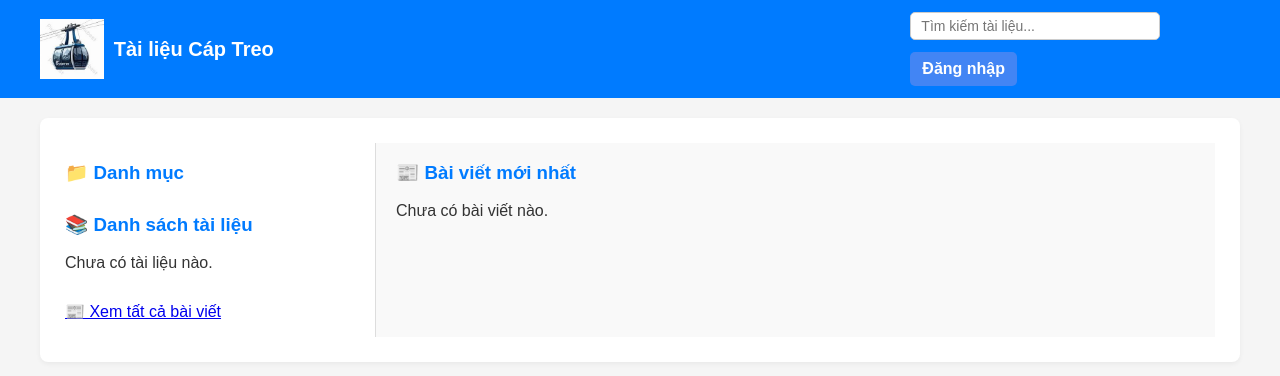
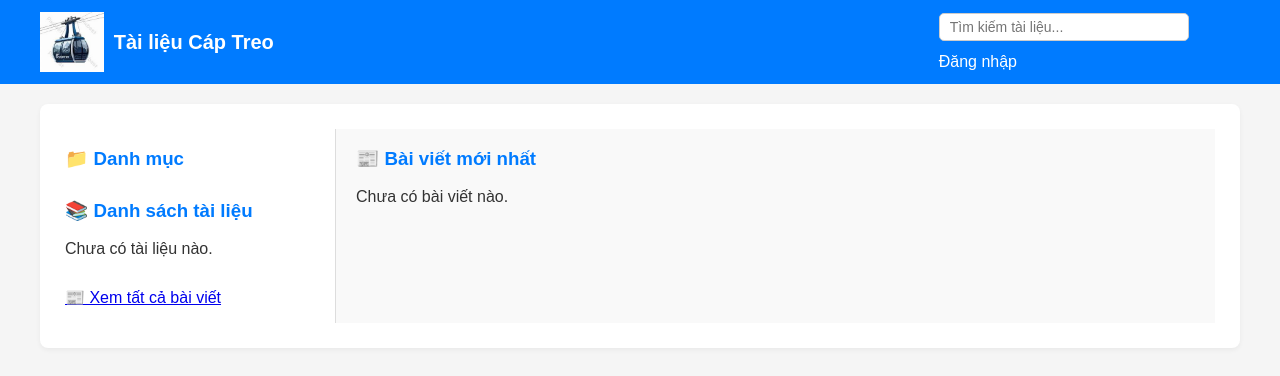
Before and after one commit to tailieucaptreo/captreobnc, a Django app: page / in a window 1280 px wide. Shown: the top 376 px of the page. Run offline with Django 5.2, Linux system fonts and the light colour scheme; data that the repository does not hold is empty; some libraries are stand-ins or nearby versions.

Commit message:
cap nhat lai style.css

```diff
--- a/static/css/style.css
+++ b/static/css/style.css
@@ -67,7 +67,7 @@ body {
 /* ✅ Cột trái nhỏ hơn */
 .left-panel {
   flex: 1;
-  max-width: 280px;        /* ⬅️ Giới hạn chiều rộng */
+  max-width: 240px;        /* ⬅️ Giới hạn chiều rộng */
   padding-right: 20px;
   box-sizing: border-box;
   word-wrap: break-word;   /* ⬅️ Cho chữ tự xuống dòng */
@@ -258,17 +258,6 @@ ul {
   }
 }
 
-/* ==== Google login button fix ==== */
-a[href*="google-oauth2"] {
-  display: inline-block !important;
-  padding: 8px 12px;
-  background-color: #4285F4;
-  color: white;
-  border-radius: 5px;
-  text-decoration: none;
-  font-weight: bold;
-}
-
 a[href*="google-oauth2"]:hover {
   background-color: #3367D6;
 }
```
